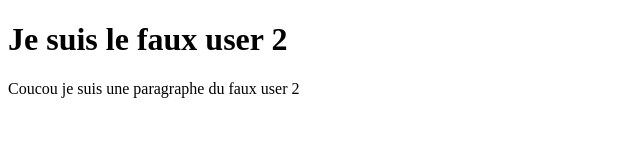
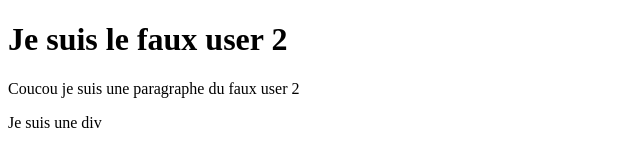
Before and after one commit to Jeremy-Bojko/demo-git, a plain HTML site: page index.html in a window 1280 px wide. Shown: the whole page, without its empty margins (0-640 px from the left). Drawn offline with Linux system fonts and the light colour scheme.

Commit message:
Update index.html

```diff
--- a/index.html
+++ b/index.html
@@ -8,5 +8,6 @@
   <body>
     <h1>Je suis le faux user 2</h1>
     <p>Coucou je suis une paragraphe du faux user 2</p>
+    <div>Je suis une div</div>
   </body>
 </html>
```
